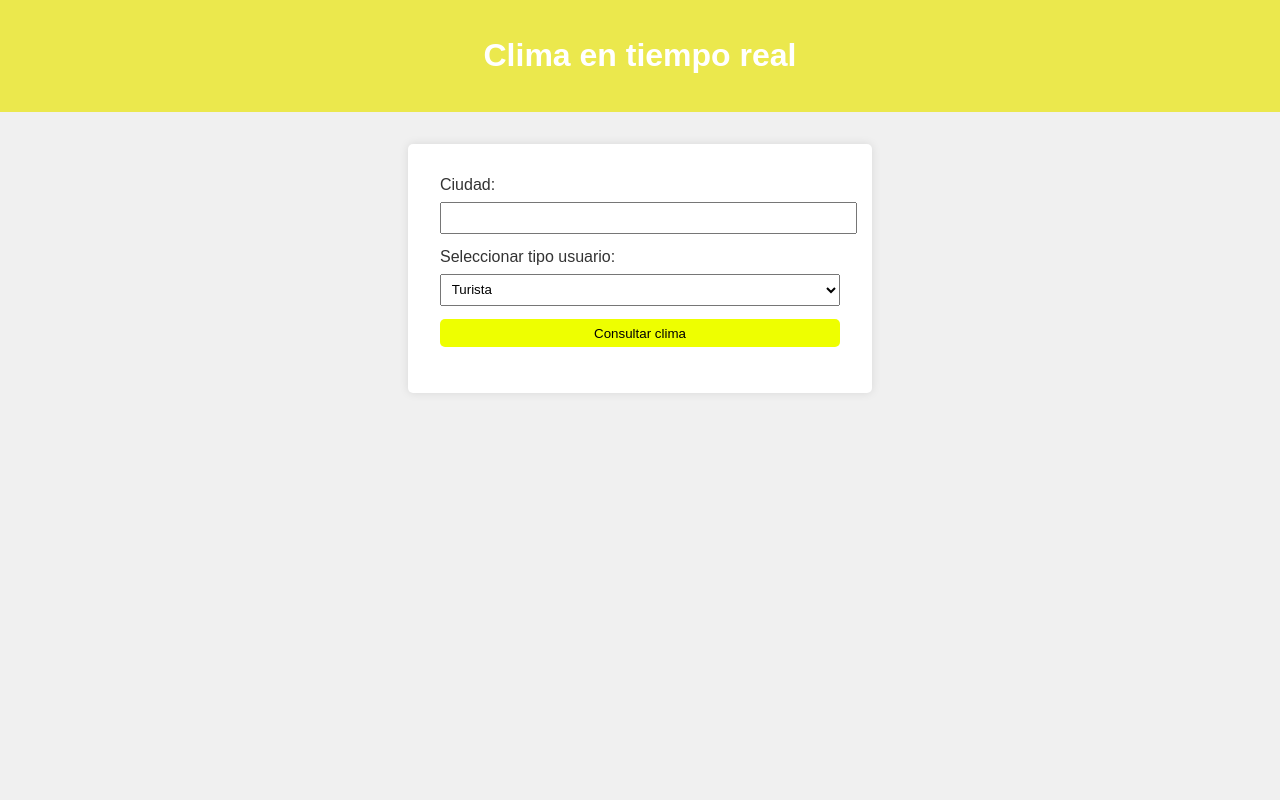
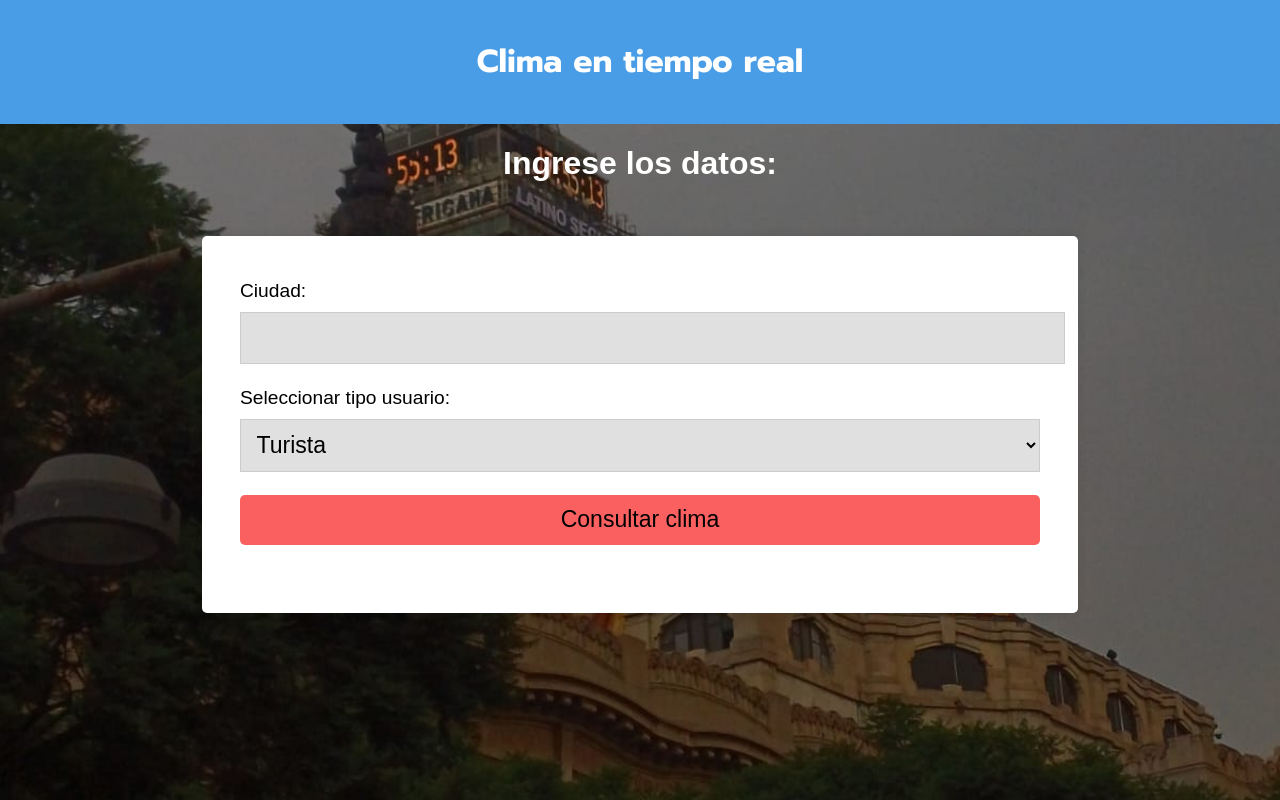
Before and after one commit to alanJsDiaz/weather_app, a Flask app: page / in a window 1280 px wide. Run offline with Flask 2, Linux system fonts and the light colour scheme.

Commit message:
Segunda version de HTML y estilos basicos en CSS

```diff
--- a/app/static/css/styles.css
+++ b/app/static/css/styles.css
@@ -1,14 +1,23 @@
 body {
     font-family: Arial, sans-serif;
     background-color: #f0f0f0;
-    color: #333;
+    background-image: url('images/DAL.jpeg');
+    background-size: cover;
+    background-position: center;
+    background-repeat: no-repeat;
+    color: #000000;
     margin: 0;
     padding: 0;
 }
 
+.info-page #ingresar-datos {
+    display: none;
+}
+
 header {
-    background-color: hwb(59 30% 8%);
+    background-color: rgb(73, 157, 230);
     color: white;
+    font-family: Prompt, sans-serif;
     padding: 1em;
     text-align: center;
 }
@@ -18,12 +27,17 @@ main {
 }
 
 form {
-    background-color: white;
+    background-color: #ffffff;
     padding: 2em;
     border-radius: 5px;
     box-shadow: 0 0 10px rgba(0, 0, 0, 0.1);
-    max-width: 400px;
+    max-width: 800px;
     margin: auto;
+    display: flex;
+    height: 300px;
+    flex-direction: column;
+    justify-content: center;
+    font-size: 1.2em;
 }
 
 label {
@@ -35,10 +49,11 @@ input, select, button {
     width: 100%;
     padding: 0.5em;
     margin-bottom: 1em;
+    font-size: 1.2em;
 }
 
 button {
-    background-color: #eeff00;
+    background-color: #fa6060;
     color: rgb(0, 0, 0);
     border: none;
     border-radius: 5px;
@@ -46,7 +61,38 @@ button {
 }
 
 button:hover {
-    background-color: #eeff00;
+    background-color: #99cc00;
+}
+
+input, select {
+    background-color: #e0e0e0;
+    border: 1px solid #ccc;
+    padding: 0.5em;
+    margin-bottom: 1em;
+    width: 100%;
+    transition: background-color 0.3s ease;
+}
+
+input:focus, select:focus {
+    background-color: #9caee5;
+    outline: none;
+}
+
+.info-box {
+    background-color: #f2f2f2;
+    padding: 20px;
+    border-radius: 10px;
+    box-shadow: 0 4px 8px rgba(0, 0, 0, 0.1);
+    position: relative;
+    top: 20px;
+    left: 20px;
+    max-width: 600px;
+    margin: 20px auto;
+}
+
+.info-page {
+    background-color: #ffffff;
+    background-image: none;
 }
 
 h2 {
--- a/app/templates/base.html
+++ b/app/templates/base.html
@@ -3,6 +3,7 @@
 <head>
     <meta charset="UTF-8">
     <meta name="viewport" content="width=device-width, initial-scale=1.0">
+    <link href="https://fonts.googleapis.com/css2?family=Prompt:ital,wght@0,100;0,200;0,300;0,400;0,500;0,600;0,700;0,800;0,900;1,100;1,200;1,300;1,400;1,500;1,600;1,700;1,800;1,900&display=swap" rel="stylesheet">
     <title>Clima en tiempo real</title>
     <link rel="stylesheet" href="{{ url_for('static', filename='css/styles.css') }}">
 </head>
@@ -10,6 +11,12 @@
     <header>
         <h1>Clima en tiempo real</h1>
     </header>
+        <H1 id="ingresar-datos">
+            <font color="#ffffff">
+            <center><b>Ingrese los datos:</b></center>
+            </font>
+        </H1>
+        <link rel="stylesheet" href="estilos-pagina-principal.css">
     <main>
         {% block content %}{% endblock %}
     </main>
--- a/app/templates/result.html
+++ b/app/templates/result.html
@@ -2,6 +2,8 @@
 
 {% block content %}
 <h2>Clima e información de {{ data.city }}</h2>
+<body class="info-page">
+    <div class="info-box">
 
 {% if user_type == 'turista' %}
     <p>Temperatura: {{ data.temperature }}°C</p>
@@ -19,6 +21,6 @@
 {% else %}
     <p>Ups, parece que algo salió mal...</p>
 {% endif %}
-
+</div>
 <a href="{{ url_for('main.index') }}">Consultar otra ciudad.</a>
 {% endblock %}
```
Also changed, not shown: app/static/css/images/DAL.jpeg (added).
